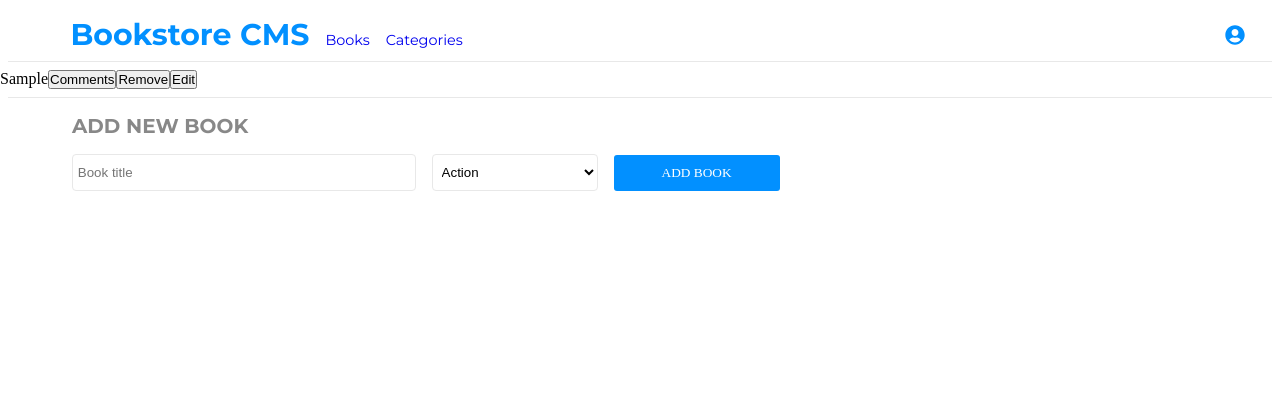
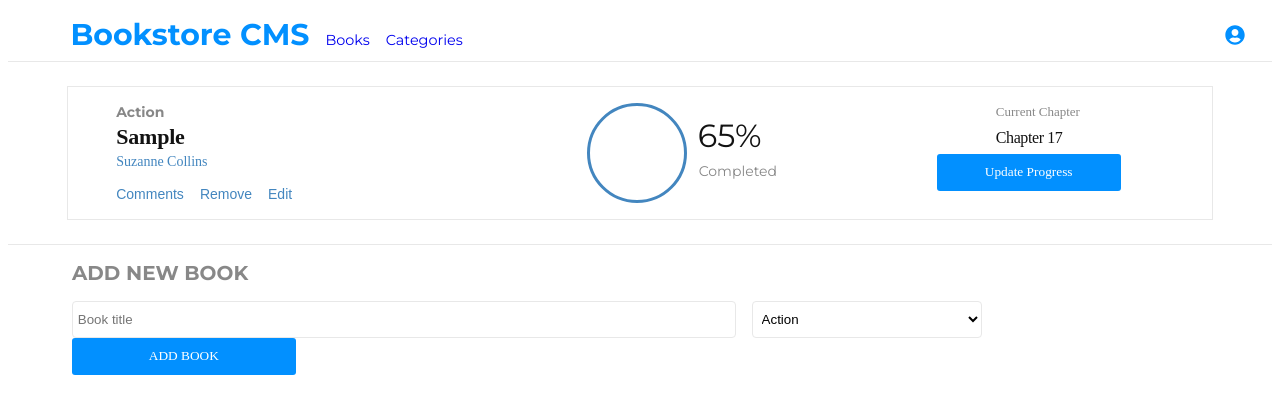
Before and after one commit to ahmetbozaci/book-store, a React (Create React App) app: page / in a window 1280 px wide. Both pictures are taken after typing "Sample" into the empty fields and a click on the button "ADD BOOK". Shown: the top 414 px of the page. Built offline with nearby package versions, Linux system fonts and the light colour scheme; no server answers.

Commit message:
Update book list styling

```diff
--- a/src/components/SCSS/BookForm.scss
+++ b/src/components/SCSS/BookForm.scss
@@ -22,13 +22,13 @@ h3 {
   border-radius: 4px;
   border: solid 1px #e8e8e8;
   background-color: #fff;
-  padding: 0 10rem 0 0.3rem;
+  padding: 0 30rem 0 0.3rem;
 }
 
 .categories {
   height: 2.3rem;
   margin: 0 1rem;
-  padding: 0 3rem 0 0.3rem;
+  padding: 0 7rem 0 0.3rem;
   border-radius: 4px;
   border: solid 1px #e8e8e8;
   background-color: #fff;
@@ -36,7 +36,7 @@ h3 {
 
 .button {
   height: 2.3rem;
-  padding: 0 3rem;
+  padding: 0 4.8rem;
   border-radius: 3px;
   background-color: $blue;
   text-align: center;
--- /dev/null
+++ b/src/components/SCSS/BookList.scss
@@ -0,0 +1,144 @@
+/** @format */
+
+$primary-font: 'Montserrat';
+$secondary-font: 'RobotoSlab';
+$color1: #888888;
+$blue: #0290ff;
+
+.book-list {
+  padding: 0 1.7rem;
+  margin: 1.5rem;
+  font-family: $secondary-font;
+
+}
+
+.book-item {
+  border: solid 1px #e8e8e8;
+  margin: 1rem;
+  padding: 1rem 2rem ;
+  display: flex;
+  justify-content: space-between;
+}
+
+.book-details {
+  margin-left: 1rem;
+}
+
+.book-title {
+  margin: 0.188rem 20.188rem 0 0;
+  font-size: 1.375rem;
+  font-weight: bold;
+  letter-spacing: -0.2px;
+  color: #121212;
+}
+
+.category {
+  margin: 0 2.438rem 0 0;
+  opacity: 0.5;
+  font-family: $primary-font;
+  font-size: 0.875rem;
+  font-weight: bold;
+  color: #121212;
+}
+
+.author {
+  margin: 0.25rem 0 0;
+  font-size: 0.875rem;
+  font-weight: 300;
+  color: #4386bf;
+}
+
+.book-buttons Button {
+  border: none;
+  cursor: pointer;
+  background-color: transparent;
+  padding-top: 1rem;
+  margin-right: 1rem;
+  font-size: 0.875rem;
+  color: #4386bf;
+}
+
+.d-flex {
+  display: flex;
+}
+
+.update-button {
+  border-radius: 3px;
+  height: 2.3rem;
+  padding: 0 3rem;
+  border-radius: 3px;
+  background-color: $blue;
+  text-align: center;
+  color: #fff;
+  font-family: $secondary-font;
+  border: none;
+}
+
+.percentage {
+  width: 4.25rem;
+  height: 2.438rem;
+  margin: 0.063rem 5.75rem 0 0.688rem;
+  font-family: Montserrat;
+  font-size: 2rem;
+  font-weight: normal;
+  font-stretch: normal;
+  font-style: normal;
+  line-height: normal;
+  letter-spacing: normal;
+  color: #121212;
+}
+
+.completed-text {
+  width: 5rem;
+  height: 1.125rem;
+  margin: 0.438rem 4.938rem 0.75rem 0.75rem;
+  opacity: 0.5;
+  font-family: Montserrat;
+  font-size: 0.875rem;
+  font-weight: normal;
+  font-stretch: normal;
+  font-style: normal;
+  line-height: normal;
+  letter-spacing: normal;
+  color: #121212;
+}
+
+.current-chapter-text {
+  width: 7.875rem;
+  height: 1.125rem;
+  margin: 0.063rem 3.625rem 0 3.688rem;
+  opacity: 0.5;
+  font-family: RobotoSlab;
+  font-size: 0.813rem;
+  font-weight: 300;
+  font-stretch: normal;
+  font-style: normal;
+  line-height: normal;
+  letter-spacing: normal;
+  color: #121212;
+}
+
+.chapter{
+  width: 4.688rem;
+  height: 1.313rem;
+  margin: 0.438rem 6.813rem 0.25rem 3.688rem;
+  font-family: RobotoSlab;
+  font-size: 1rem;
+  font-weight: 300;
+  font-stretch: normal;
+  font-style: normal;
+  line-height: normal;
+  letter-spacing: -0.4px;
+  color: #121212;
+}
+
+.icon {
+ width: 100px;
+ border: 3px solid  #4386bf;
+ border-radius: 50%;
+
+}
+
+.percentage-section {
+    align-self: center;
+}
--- a/src/components/book/BookForm.jsx
+++ b/src/components/book/BookForm.jsx
@@ -11,7 +11,6 @@ const BookForm = () => {
   const handleChange = (e) => {
     setState({ ...state, [e.target.name]: e.target.value });
   };
-
   const addBookToStore = (e) => {
     e.preventDefault();
     const newBook = {
--- a/src/components/book/BookList.jsx
+++ b/src/components/book/BookList.jsx
@@ -1,17 +1,40 @@
 import { useSelector } from 'react-redux';
+import { FaRegCircle } from 'react-icons/fa';
 import Buttons from './Buttons';
+import '../SCSS/BookList.scss';
 
 const BookList = () => {
   const books = useSelector((state) => state.booksReducer);
   return (
-    <ul>
+    <div className="book-list">
       {Object.entries(books).map(([key, value]) => (
-        <li key={key} id={key}>
-          {value.map((item) => item.title)}
-          <Buttons />
-        </li>
+        <div key={key} id={key} className="book-item">
+          <div className="book-details">
+            <p className="category">
+              Action
+            </p>
+            <p className="book-title">
+              {value.map((item) => item.title)}
+            </p>
+            <p className="author">Suzanne Collins</p>
+            <div className="book-buttons" id={key}><Buttons /></div>
+          </div>
+          <div className="d-flex">
+            <p className="icon">{FaRegCircle}</p>
+            <div className="percentage-section">
+              <p className="percentage">65%</p>
+              <p className="completed-text">Completed</p>
+            </div>
+          </div>
+          <div>
+            <p className="current-chapter-text">Current Chapter</p>
+            <p className="chapter">Chapter 17</p>
+            <button type="button" className="update-button">Update Progress</button>
+          </div>
+        </div>
       ))}
-    </ul>
+
+    </div>
   );
 };
 export default BookList;
```
Also changed, not shown: src/components/book/download.png (added).
